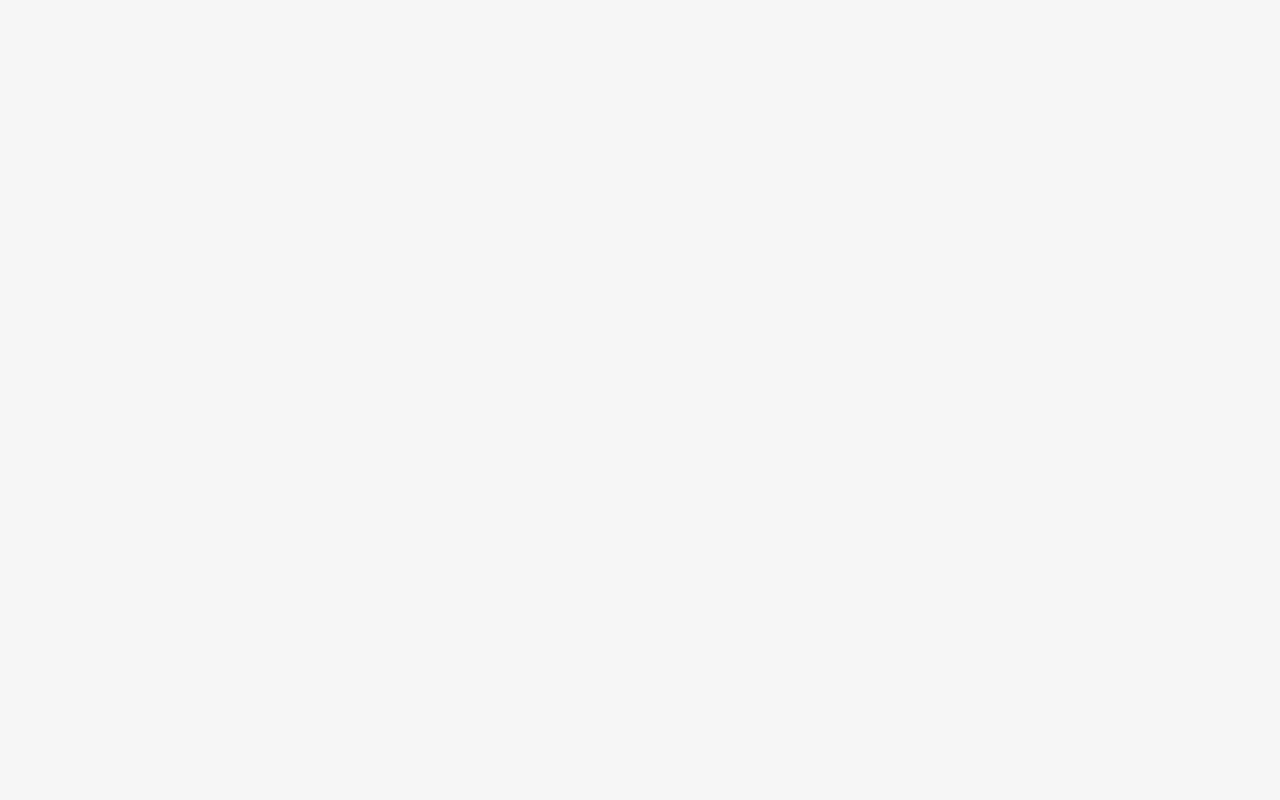
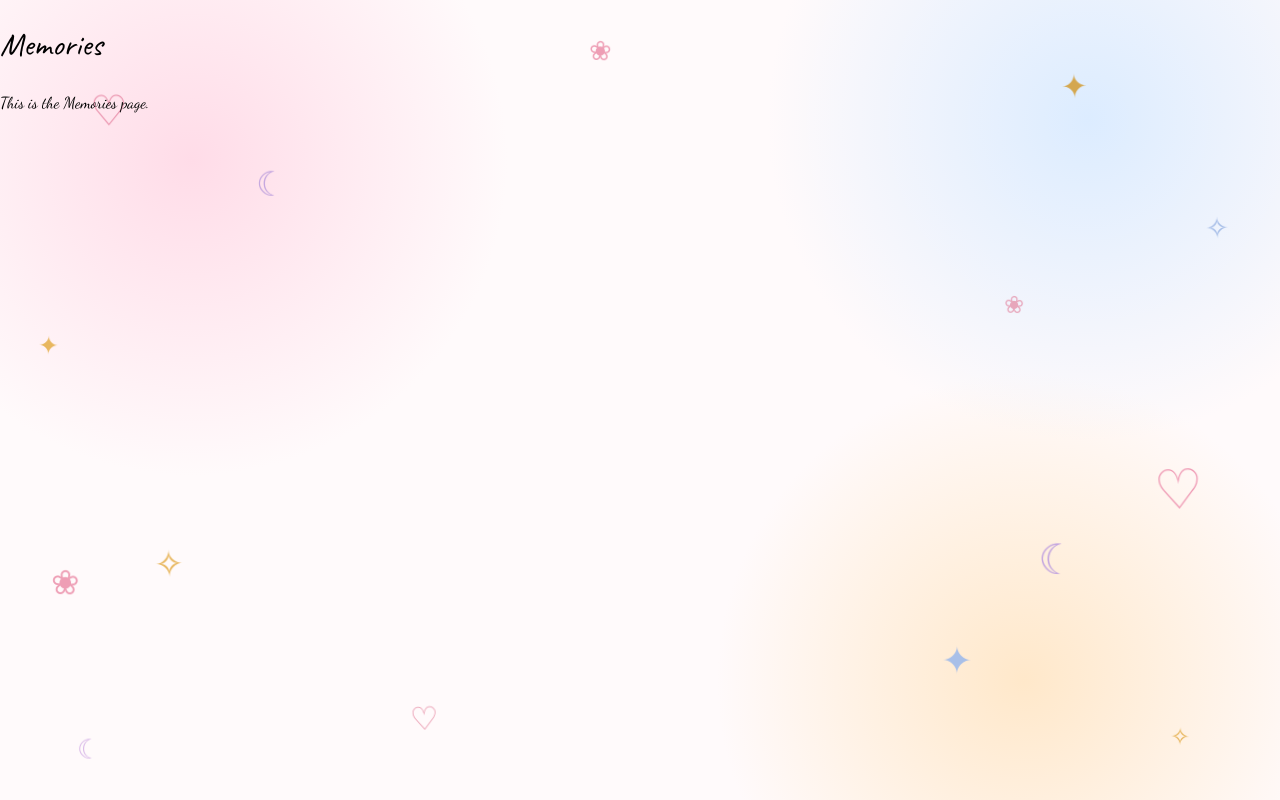
Before and after one commit to VDTien19/hpbd_hun, a React (Vite) app: page /memories in a window 1280 px wide. Before the commit this address had no page. Built offline with nearby package versions, Linux system fonts and the light colour scheme.

Commit message:
feat: create Memories page and config route

```diff
--- /dev/null
+++ b/src/pages/Memories/Memories.jsx
@@ -0,0 +1,12 @@
+// import styles from './Memories.module.css';
+
+function Memories() {
+    return (
+        <div>
+            <h1>Memories</h1>
+            <p>This is the Memories page.</p>
+        </div>
+    );
+}
+
+export default Memories;
--- /dev/null
+++ b/src/pages/Memories/Memories.module.scss
@@ -0,0 +1,5 @@
+// .memories {
+//     // width: 100%;
+//     height: 100vh;
+//     background-color: #08080d;
+// }
--- /dev/null
+++ b/src/pages/Memories/index.js
@@ -0,0 +1 @@
+export { default } from './Memories';
--- a/src/routes/routes.js
+++ b/src/routes/routes.js
@@ -2,6 +2,7 @@ import Home from '@/pages/Home';
 import Gifts from '@/pages/Gifts';
 import Questions from '@/pages/Questions';
 import Wishes from '@/pages/Wishes';
+import Memories from '@/pages/Memories';
 
 import BoxLayout from '@/components/Layout/BoxLayout';
 
@@ -10,6 +11,7 @@ const publicRoutes = [
     { path: '/gifts', component: Gifts },
     { path: '/questions', component: Questions },
     { path: '/wishes', component: Wishes },
+    { path: '/memories', component: Memories },
 ]
 
 const privateRoutes = [
```
